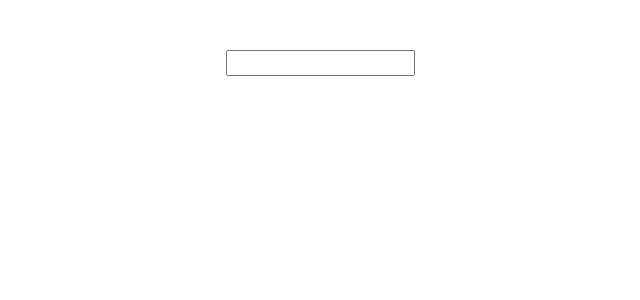
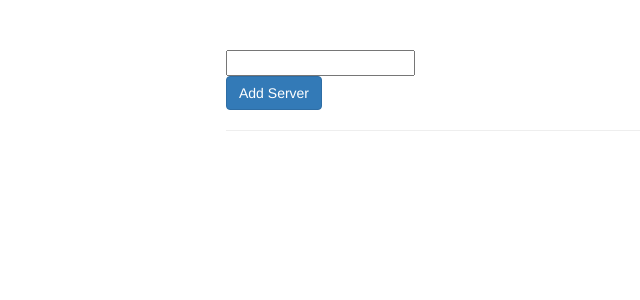
Before and after one commit to 7raul7k/pipes-start, an Angular app: page / in a window 1280 px wide. Shown: the top 300 px of the page, without its empty margins (39-679 px from the left). Built offline with nearby package versions, Linux system fonts and the light colour scheme.

Commit message:
add pure-and-impure-pipes

```diff
--- a/src/app/app.component.html
+++ b/src/app/app.component.html
@@ -2,6 +2,9 @@
   <div class="row">
     <div class="col-xs-12 col-sm-10 col-md-8 col-sm-offset-1 col-md-offset-2">
       <input type="text"[(ngModel)]="filteredStatus">
+      <br>
+      <button class="btn btn-primary" (click)="onAddServer()">Add Server</button>
+      <hr>
       <ul class="list-group">
         <li
           class="list-group-item"
--- a/src/app/app.component.ts
+++ b/src/app/app.component.ts
@@ -40,4 +40,13 @@
       'list-group-item-danger': server.status === 'critical'
     };
   }
+
+  onAddServer(){
+    this.servers.push({
+      instanceType: 'small',
+      name: 'New Server',
+      status: 'stable',
+      started: new Date(15, 1, 2017)
+    });
+  }
 }
--- a/src/app/filter.pipe.ts
+++ b/src/app/filter.pipe.ts
@@ -1,7 +1,8 @@
 import { Pipe, PipeTransform } from '@angular/core';
 
 @Pipe({
-  name: 'filter'
+  name: 'filter',
+  pure: false
 })
 export class FilterPipe implements PipeTransform {
 
```
